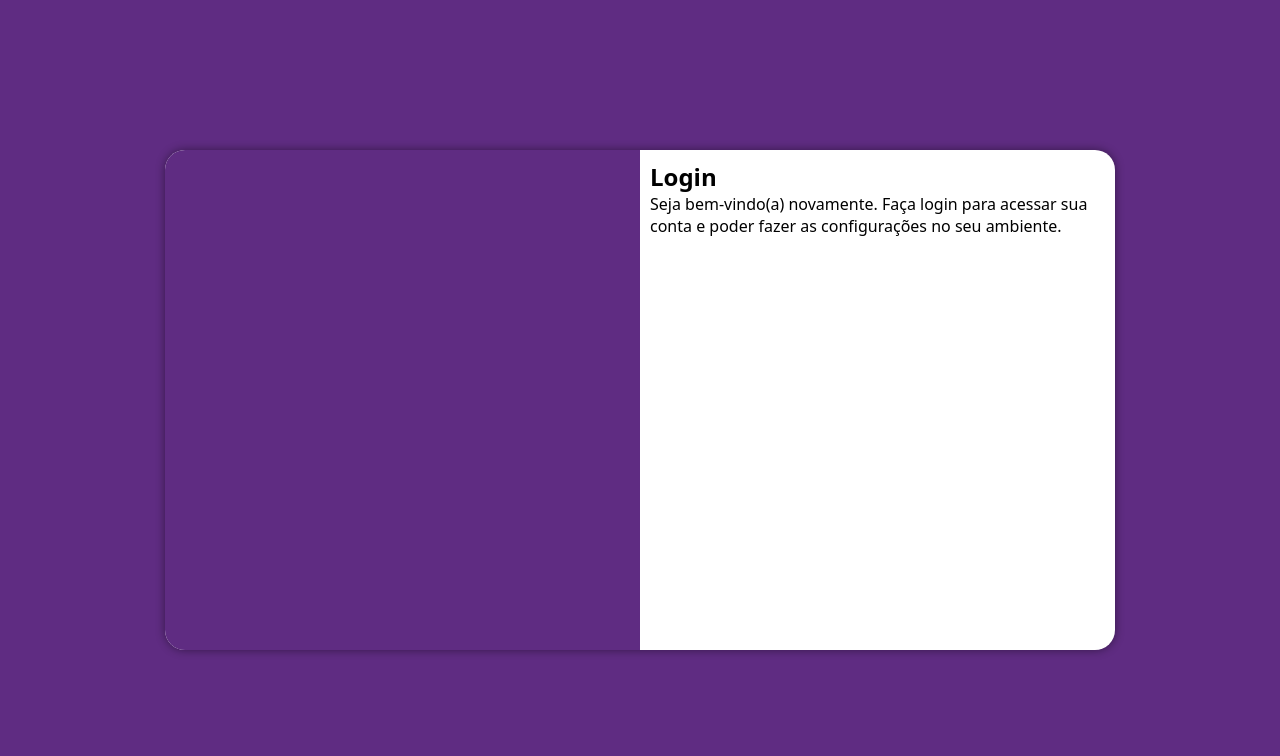
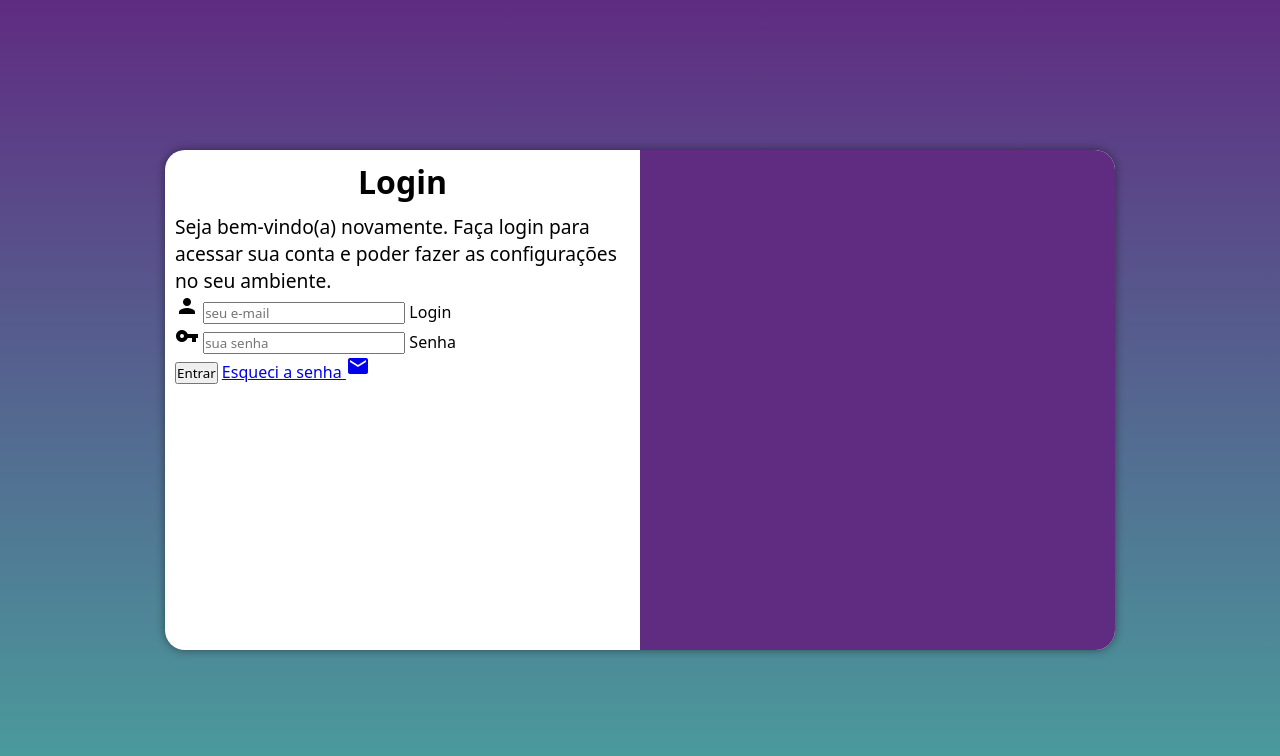
Before and after one commit to diegoespelho/projeto-login, a plain HTML site: page index.html in a window 1280 px wide. Drawn offline with Linux system fonts and the light colour scheme.

Commit message:
Criei o formulário

```diff
--- a/estilos/media-query.css
+++ b/estilos/media-query.css
@@ -1,6 +1,10 @@
 @charset "UTF-8";
 
 @media screen and (min-width: 768px) and (max-width: 992px) {
+    body {
+        background-image: linear-gradient(to top, #49a09d, #5f2c82);
+    }
+
     section#login {
         width: 80vw;
     }
@@ -15,21 +19,41 @@
         float: right;
         width: 70%;
     }
+
+    div#formulario > h1 {
+        font-size: 1.5em;
+    }
+
+    div#formulario > p {
+        font-size: 1.0em;
+    }
 }
 
 @media screen and (min-width: 992px) {
+    body {
+        background-image: linear-gradient(to top, #49a09d, #5f2c82);
+    }
+
     section#login {
         width: 950px;
     }
 
     section#login > div#imagem {
-        float: left;
+        float: right;
         width: 50%;
         height: 100%;
     }
 
     section#login > div#formulario {
-        float: right;
+        float: left;
         width: 50%;
     }
+
+    div#formulario > h1 {
+        font-size: 2.0em;
+    }
+
+    div#formulario > p {
+        font-size: 1.2em;
+    }
 }
--- a/estilos/style.css
+++ b/estilos/style.css
@@ -15,7 +15,7 @@
 }
 
 body, html {
-    background-color: #5f2c82;
+    background-image: linear-gradient(to top, #49a09d, #5f2c82);
     height: 100vh;
     width: 100vw;
 }
@@ -37,7 +37,10 @@ section#login {
     width: 250px;
     height: 500px;
     border-radius: 20px;
-    box-shadow: 0px 0px 10px rgba(0, 0, 0, 0.450)
+    box-shadow: 0px 0px 10px rgba(0, 0, 0, 0.450);
+
+    transition: width 0.3s, height 0.3s;
+    transition-timing-function: ease;
 }
 
 section#login > div#imagem {
@@ -52,3 +55,12 @@ section#login > div#formulario {
     display: block;
     padding: 10px;
 }
+
+div#formulario > h1 {
+    text-align: center;
+    margin-bottom: 10px;
+}
+
+div#formulario > p {
+    font-size: 0.8em;
+}
--- a/index.html
+++ b/index.html
@@ -4,6 +4,8 @@
     <meta charset="UTF-8">
     <meta name="viewport" content="width=device-width, initial-scale=1.0">
     <title>Login</title>
+    <link href="https://fonts.googleapis.com/icon?family=Material+Icons"
+      rel="stylesheet">
     <link rel="stylesheet" href="estilos/style.css">
     <link rel="stylesheet" href="estilos/media-query.css">
 </head>
@@ -17,8 +19,22 @@
                 <h1>Login</h1>
                 <p>Seja bem-vindo(a) novamente. Faça login para acessar sua conta
                 e poder fazer as configurações no seu ambiente.</p>
-                <form action="login.php" method="post">
-
+                <form action="login.php" method="post" autocomplete="on">
+                    <div class="campo">
+                        <span class="material-icons">person</span>
+                        <input type="email" name="login" id="ilogin" placeholder="seu e-mail"
+                        autocomplete="email" required maxlength="30">
+                        <label for="ilogin">Login</label>
+                    </div>
+                    <div class="campo">
+                        <span class="material-icons">vpn_key</span>
+                        <input type="password" name="senha" id="isenha" placeholder="sua senha" autocomplete="current-password" required minlength="8" maxlength="20">
+                        <label for="isenha">Senha</label>
+                    </div>
+                    <input type="submit" value="Entrar">
+                    <a href="esqueci.html">
+                        Esqueci a senha <span class="material-icons">mail</span>
+                    </a>
                 </form>
             </div>
         </section>
```
